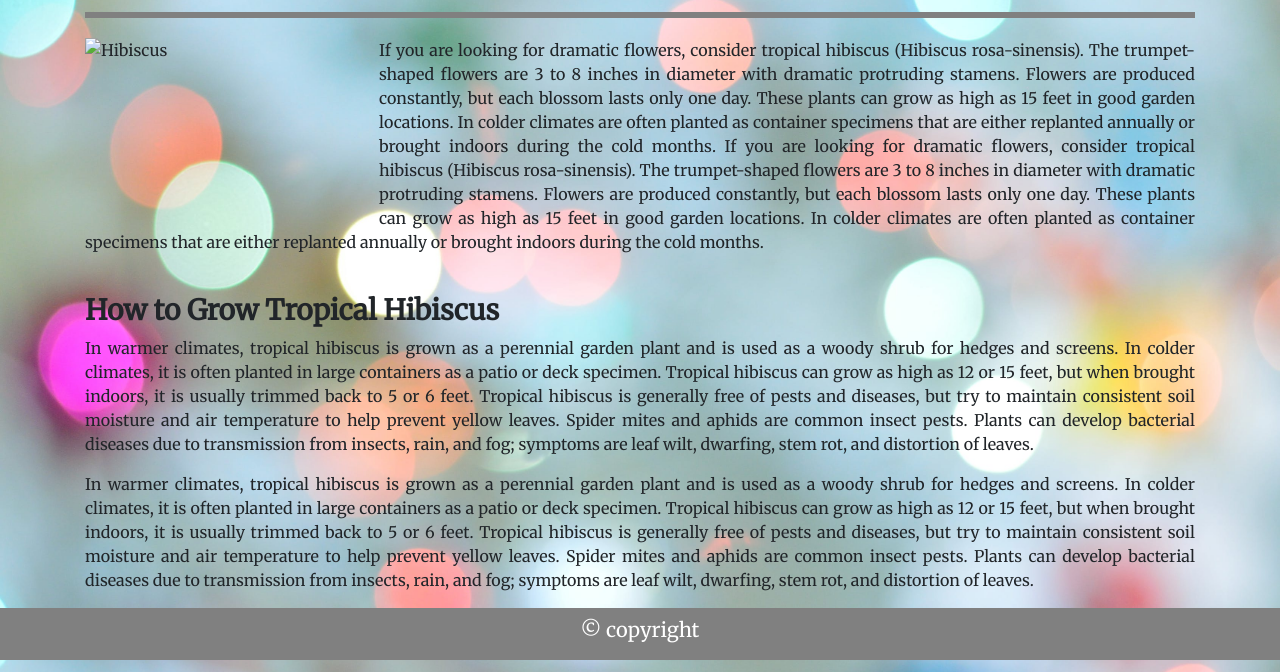
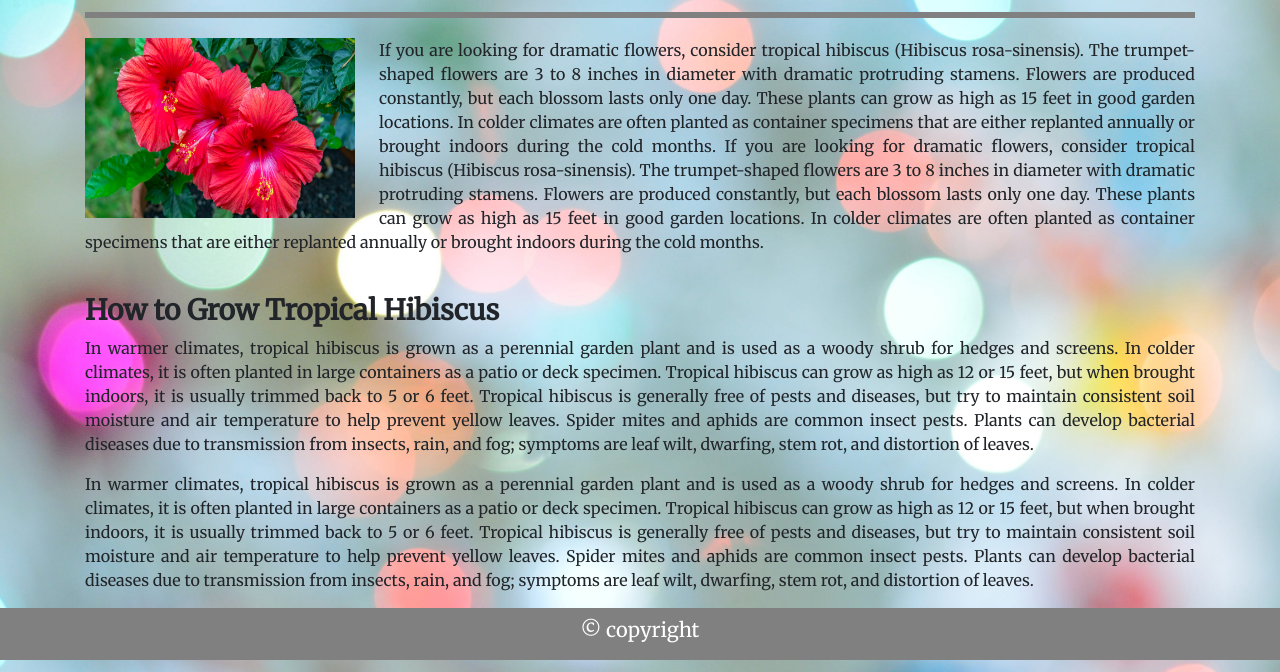
Before and after one commit to nipadedhia/Bootstrap-ResponsivePortfolio, a plain HTML site: page index.html in a window 1280 px wide. Shown: the part 128-800 px from the top of the page. Drawn offline with nearby package versions, Linux system fonts and the light colour scheme; the site is published under a folder, as on GitHub Pages, so addresses that start at the root find nothing.

Commit message:
updated index.html

```diff
--- a/index.html
+++ b/index.html
@@ -54,7 +54,7 @@
             <div class="row">
                 <div class="wrapper">
                     <div class="col-sm-3 mt-1">
-                        <img src="/Images/Hibiscus.jpg" class=" float-left mr-4" width="270" height="180"
+                        <img src="./Images/Hibiscus.jpg" class=" float-left mr-4" width="270" height="180"
                             alt="Hibiscus">
                     </div>
 
```
